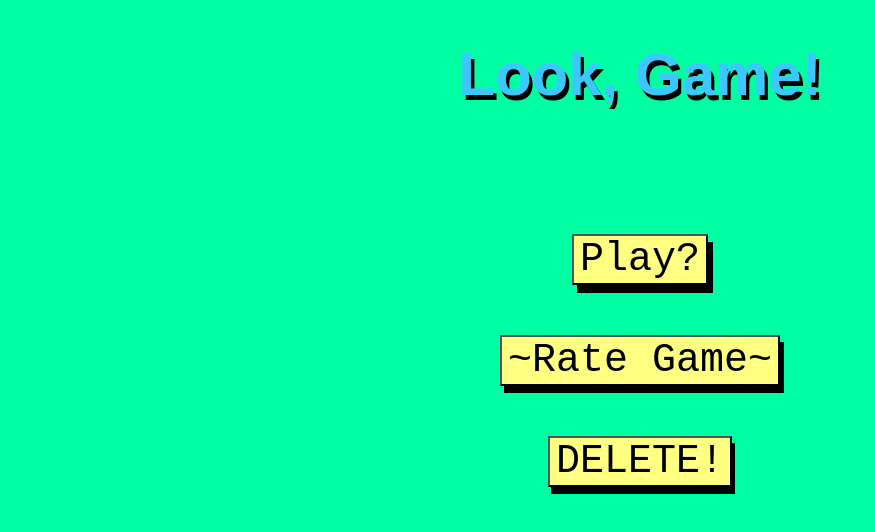
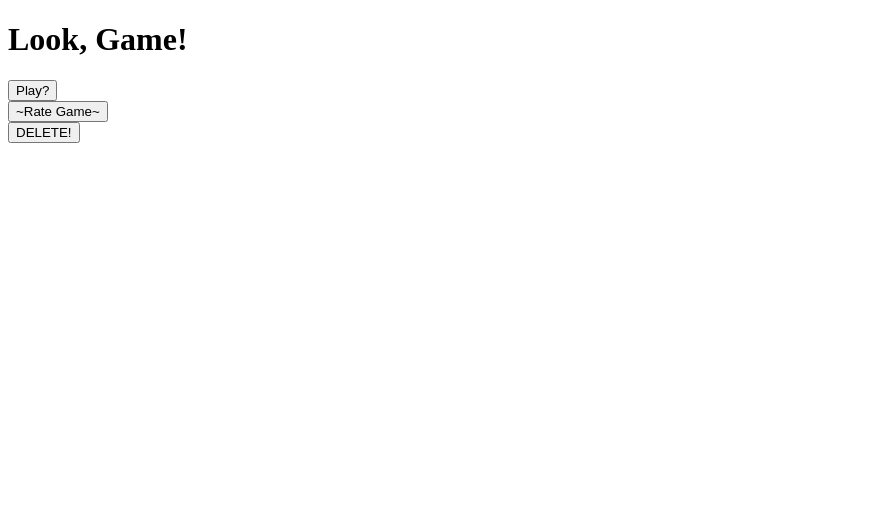
Before and after one commit to Parkmasterpro/raycaster, a plain HTML site: page index.html in a window 1280 px wide. Shown: the whole page, without its empty margins (0-875 px from the left). Drawn offline with Linux system fonts and the light colour scheme.

Commit message:
Update index.html
removed style

```diff
--- a/index.html
+++ b/index.html
@@ -4,41 +4,6 @@
 	<meta charset="utf-8">
 	<meta name="viewport" content="width=device-width, initial-scale=1">
 	<title>Lava Is Not Floor! (Insead of ?)</title>
-	<style>
-		::selection {
-			background: transparent;
-		}
-		html {
-			background: rgb(0, 255, 162);
-			text-align: center;
-		}
-		button {
-			background: rgb(255, 830, 130);
-
-			font-family: monospace;
-			font-size: 40px;
-			margin-bottom: 50px;
-		}
-		#butotn {
-			filter: drop-shadow(5px 8px);
-		}
-		#butotn1 {
-			filter: drop-shadow(4px 7.5px);
-		}
-		#butotn2 {
-			filter: drop-shadow(3px 7px);
-		}
-		button:hover {
-			background: rgb(245, 245, 120);
-		}
-		#gamelle {
-			color: rgb(60, 200, 255);
-			text-shadow: 3.33333333333333333333333px 5.333333333333333333333px rgb(0, 0, 0);
-			font-family: fantasy;
-			font-size: 60px;
-			padding-bottom: 85px;
-		}
-	</style>
 </head>
 <body>
 	<div id="everything">
```
